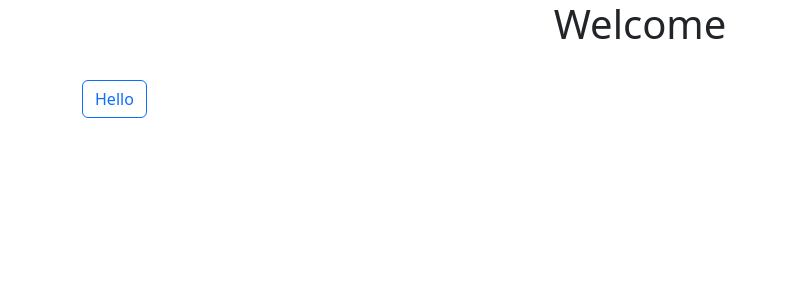
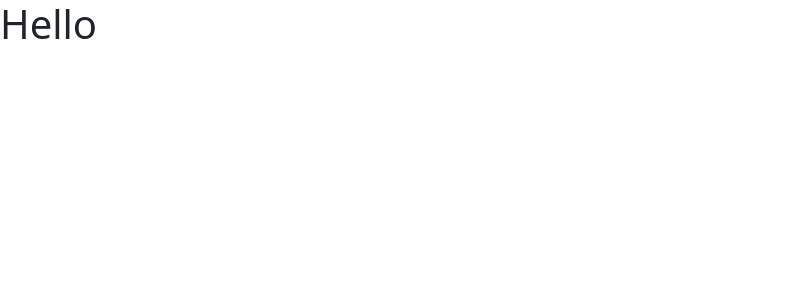
Before and after one commit to vrinda2606/practice, a React (Create React App) app: page / in a window 1280 px wide. Shown: the top 300 px of the page, without its empty margins (0-785 px from the left). Built offline with nearby package versions, Linux system fonts and the light colour scheme.

Commit message:
initial commit

```diff
--- a/src/Practice.jsx
+++ b/src/Practice.jsx
@@ -1,3 +1,20 @@
+import React from "react";
+import '../node_modules/bootstrap/dist/css/bootstrap.min.css';              //npm i bootstrap@5.3.3
+                                                                            //https://getbootstrap.com/docs/5.3/getting-started/introduction/
+
+
+const Practice = () => {
+    return (
+    <>
+    <h1>Hello</h1>
+    </>
+    );
+}
+
+export default Practice;
+
+/*
+Use of bootstrap
 import React from "react";
 import '../node_modules/bootstrap/dist/css/bootstrap.min.css';              //npm i bootstrap@5.3.3
                                                                             //https://getbootstrap.com/docs/5.3/getting-started/introduction/
@@ -16,6 +33,7 @@ const Practice = () => {
 }
 
 export default Practice;
+*/
 
 /*
 useEffect
```
